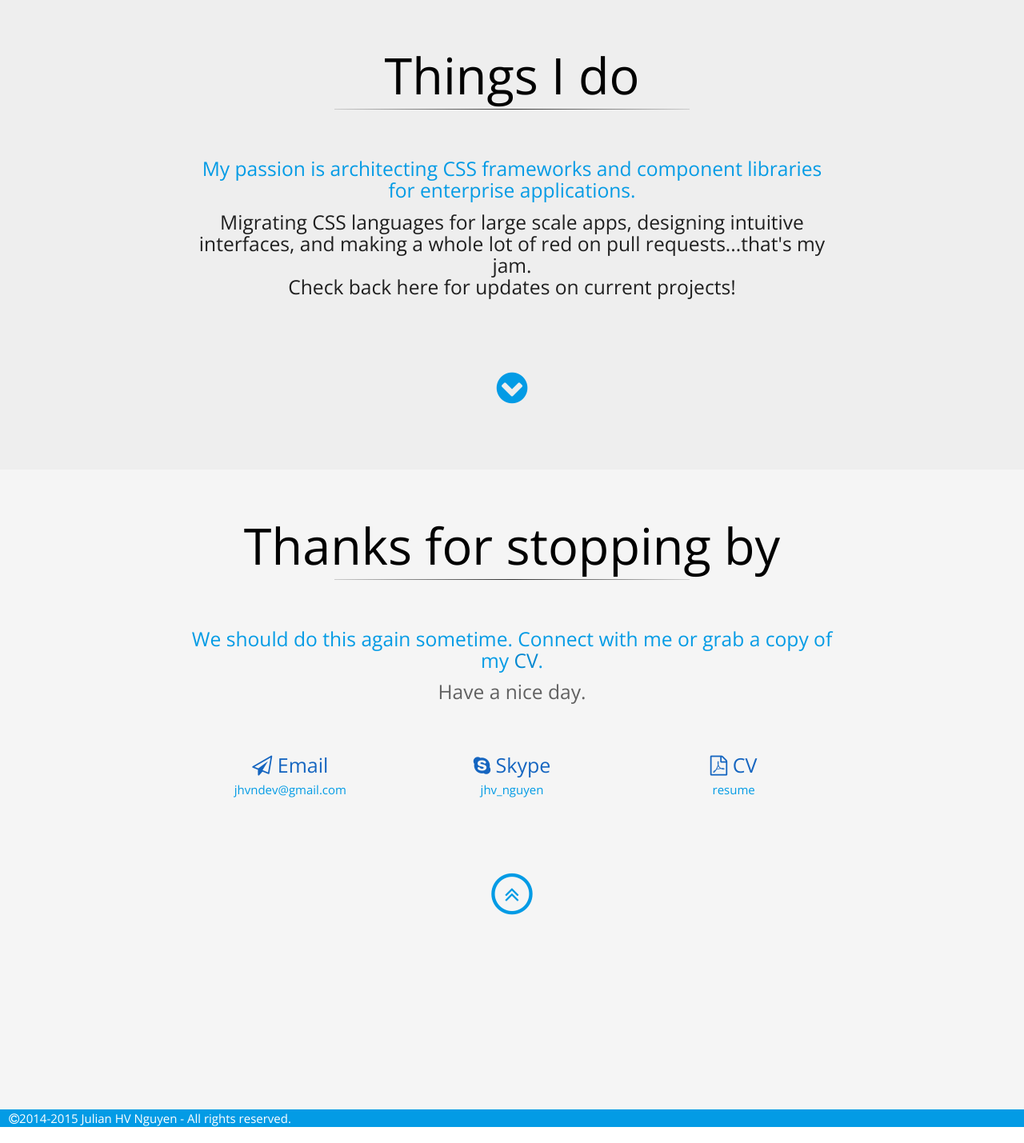
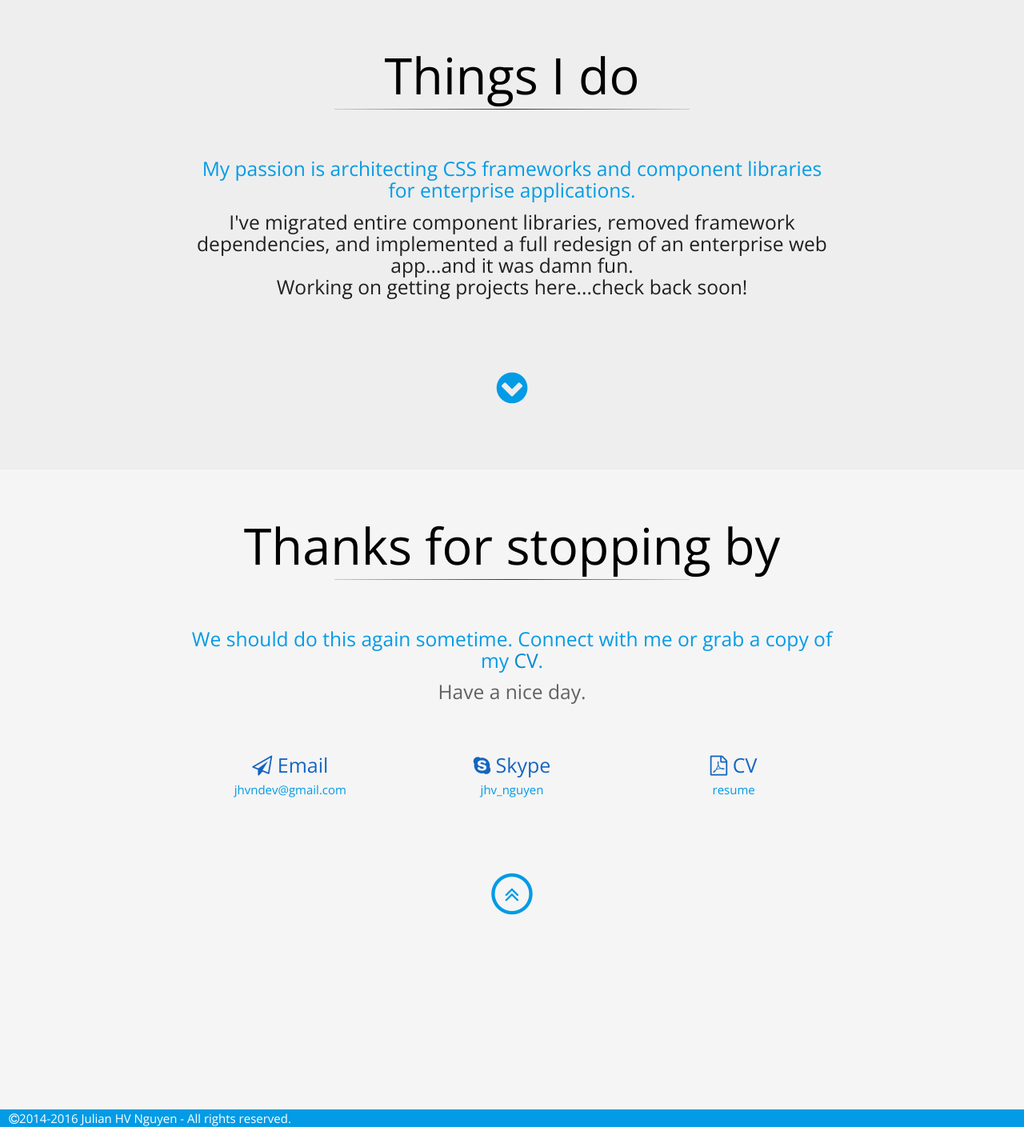
Before and after one commit to The10th/portfolio-redux, a PHP site: page / in a window 1280 px wide. Shown: the part 1430-2859 px from the top of the page at 80% size. Run offline with PHP 8.4, Linux system fonts and the light colour scheme; some libraries are stand-ins or nearby versions.

Commit message:
description stuff

```diff
--- a/index.php
+++ b/index.php
@@ -88,9 +88,9 @@
 				My passion is architecting CSS frameworks and component libraries for enterprise applications.
 			</h5>
 			<h5 class='center'>
-				Migrating CSS languages for large scale apps, designing intuitive interfaces, and making a whole lot of red on pull requests...that's my jam.
+				I've migrated entire component libraries, removed framework dependencies, and implemented a full redesign of an enterprise web app...and it was damn fun.
 				<br>
-				Check back here for updates on current projects!
+				Working on getting projects here...check back soon!
 			</h5>
 		</div>
 
@@ -109,7 +109,7 @@
 		<h1>Thanks <span class='hos'>for stopping by</span></h1>
 		<hr />
 		<div class="content">
-			<h5 class='center light-blue-text text-darken-1'>We should do this again sometime. Connect with me or grab a copy of my <a class='light-blue-text text-darken-2' href='./download/jhvndrev.pdf'>CV</a class=''>.</h5>
+			<h5 class='center light-blue-text text-darken-1'>We should do this again sometime. Connect with me or grab a copy of my <a class='light-blue-text text-darken-2' href='./download/jhnguyenresume.pdf'>CV</a>.</h5>
 			<h5 class='center grey-text text-darken-2'>Have a nice day.</h5>
 			</div>
 			<div class="row content center contact">
@@ -122,7 +122,7 @@
 				</div>
 				<div class="col s12 m4 l4">
 					<a href='skype:jhv_nguyen?call'>
-						<i class="shake fa fa-skype"></i>	Skype
+						<i class="shake fa fa-skype"></i> Skype
 					</a>
 					<br />
 					<small>jhv_nguyen</small>
@@ -152,7 +152,7 @@
 		<div class="row">
 			<div class="col s12 m12 l12">
 				<section class='left'>
-					<i class='fa fa-copyright'></i>2014-2015 Julian HV Nguyen - All rights reserved.
+					<i class='fa fa-copyright'></i>2014-2016 Julian HV Nguyen - All rights reserved.
 				</section>
 			</div>
 		</div>
```
